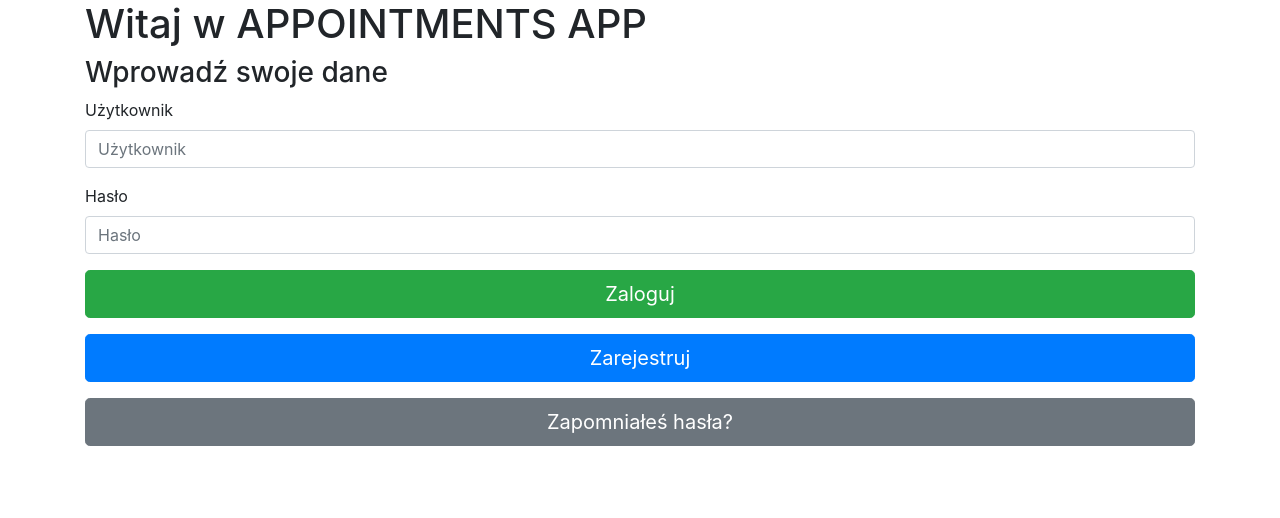
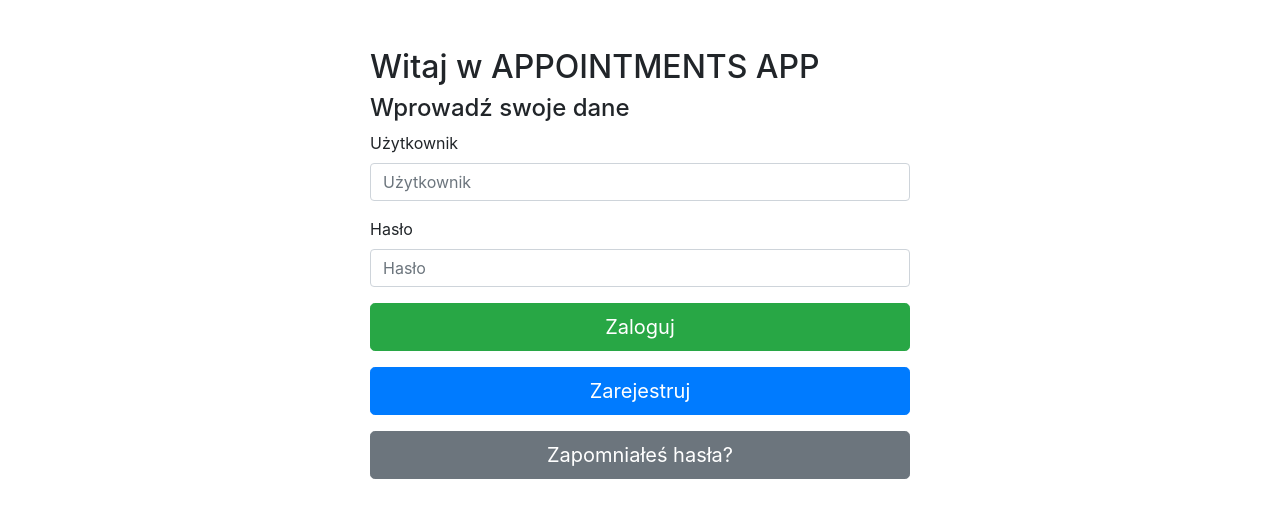
Before and after one commit to Bartosz-L/medical-appointment, a Django app: page / in a window 1280 px wide. Shown: the top 518 px of the page. Run offline with Django 3.2, Linux system fonts and the light colour scheme; some libraries are stand-ins or nearby versions.

Commit message:
changed layout of login and reset pass

```diff
--- a/appointment_project/appointments_app/templates/appointments_app/index.html
+++ b/appointment_project/appointments_app/templates/appointments_app/index.html
@@ -30,9 +30,10 @@
 </head>
 <body>
 <div class="container">
-  <div>
-    <h1>Witaj w APPOINTMENTS APP</h1>
-    <h3>Wprowadź swoje dane</h3>
+  <div class="row justify-content-md-center mt-5">
+    <div class="col-6">
+      <h2>Witaj w APPOINTMENTS APP</h2>
+      <h4>Wprowadź swoje dane</h4>
 
       {% if error_message %}
         <div class="alert alert-danger alert-dismissible fade show" role="alert">
@@ -68,6 +69,8 @@
         </button>
       </form>
     </div>
+
+  </div>
 </div>
 </body>
 </html>
--- a/appointment_project/appointments_app/templates/appointments_app/password.html
+++ b/appointment_project/appointments_app/templates/appointments_app/password.html
@@ -59,8 +59,9 @@
 </head>
 <body>
 <div class="container">
-  <div>
-    <h1>Zmień Hasło</h1>
+  <div class="row justify-content-md-center mt-5">
+    <div class="col-6">
+      <h2>Zmień Hasło</h2>
 
       {% if error_message %}
         <div class="alert alert-danger alert-dismissible fade show" role="alert">
@@ -98,5 +99,6 @@
       </form>
     </div>
   </div>
+</div>
 </body>
 </html>
```
Also changed, not shown: 1 other file. Lines whose indentation alone changed are shown as unchanged.
